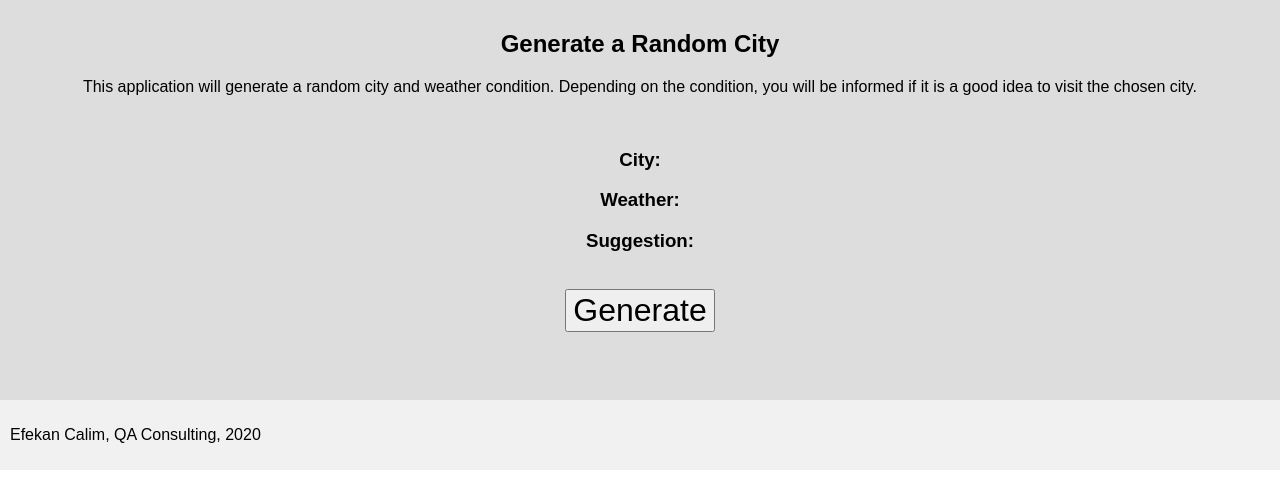
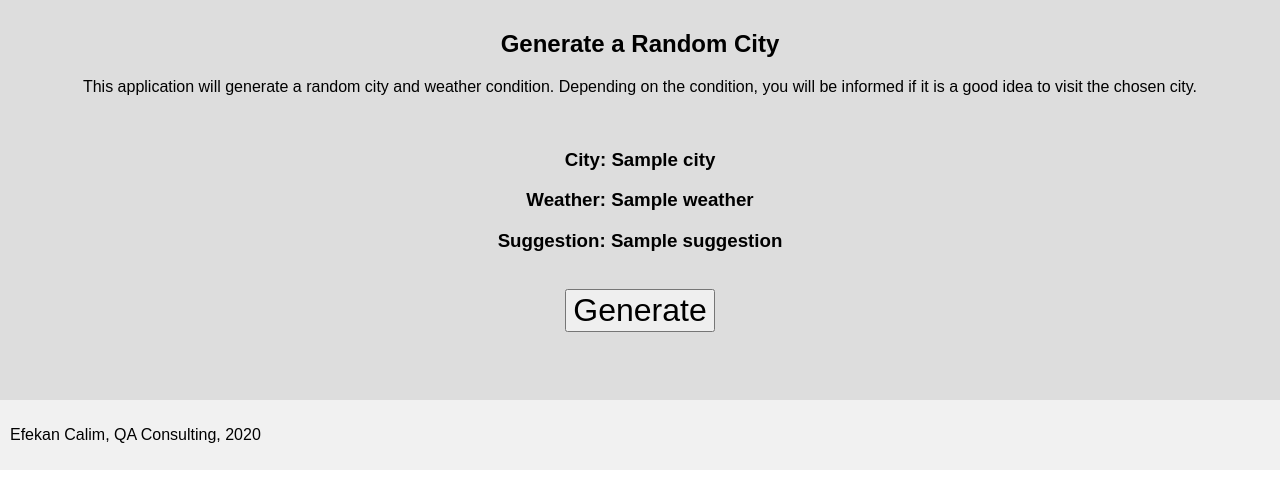
Before and after one commit to EfekanCalim1/QA-Practical-Project, a Flask app: template Code/service_1/application/templates/index.html in a window 1280 px wide. Shown: the top 492 px of the page. Run offline with Flask 2, Linux system fonts and the light colour scheme; the template is opened without the code that fills it: most values are stand-ins (such as "Sample title", 1, 10 or a date in 2020).

Commit message:
changed index to include city, weather and suggestion

```diff
--- a/Code/service_1/application/templates/index.html
+++ b/Code/service_1/application/templates/index.html
@@ -39,9 +39,9 @@
       <center><h2>Generate a Random City</h2>
       <p>This application will generate a random city and weather condition. Depending on the condition, you will be informed if it is a good idea to visit the chosen city.</p>
       <br>
-      <h3>City: </h3>
-      <h3>Weather: </h3>
-      <h3>Suggestion: </h3>
+      <h3>City: {{ city }}</h3>
+      <h3>Weather: {{ weather }} </h3>
+      <h3>Suggestion: {{ suggestion }} </h3>
       <br>
       <a href="{{ url_for('index')}}"><button style="font-size: xx-large;font-family: Arial, Helvetica, sans-serif;">Generate</button></center></a>
 
```
